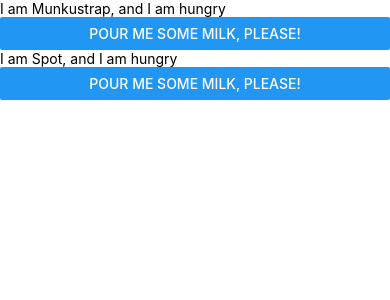
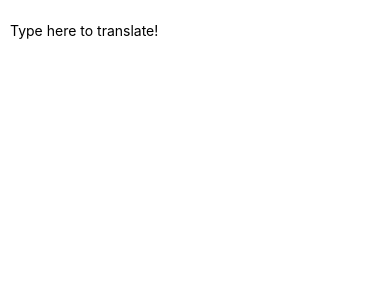
Before and after one commit to saadfrhan/learn-react-native, a React Native app: screen / in a window 390 px wide. Shown: the top 300 px of the page. Built offline with nearby package versions, Linux system fonts and the light colour scheme.

Commit message:
handling text input

```diff
--- a/App.tsx
+++ b/App.tsx
@@ -1,36 +1,24 @@
 import React, {useState} from 'react';
-import {Button, Text, View} from 'react-native';
+import {Text, TextInput, View} from 'react-native';
 
-type CatProps = {
-  name: string;
-};
-
-const Cat = (props: CatProps) => {
-  const [isHungry, setIsHungry] = useState(true);
-
+const PizzaTranslator = () => {
+  const [text, setText] = useState('');
   return (
-    <View>
-      <Text>
-        I am {props.name}, and I am {isHungry ? 'hungry' : 'full'}
+    <View style={{padding: 10}}>
+      <TextInput
+        style={{height: 40}}
+        placeholder="Type here to translate!"
+        onChangeText={text => setText(text)}
+        defaultValue={text}
+      />
+      <Text style={{padding: 10, fontSize: 42}}>
+        {text
+          .split(' ')
+          .map(word => word && '🍕')
+          .join(' ')}
       </Text>
-      <Button
-        onPress={() => {
-          setIsHungry(false);
-        }}
-        disabled={!isHungry}
-        title={isHungry ? 'Pour me some milk, please!' : 'Thank you!'}
-      />
     </View>
   );
 };
 
-const Cafe = () => {
-  return (
-    <>
-      <Cat name="Munkustrap" />
-      <Cat name="Spot" />
-    </>
-  );
-};
-
-export default Cafe;
+export default PizzaTranslator;
```
Also changed, not shown: 2 other files (tests, documents, lock files or other folders).
